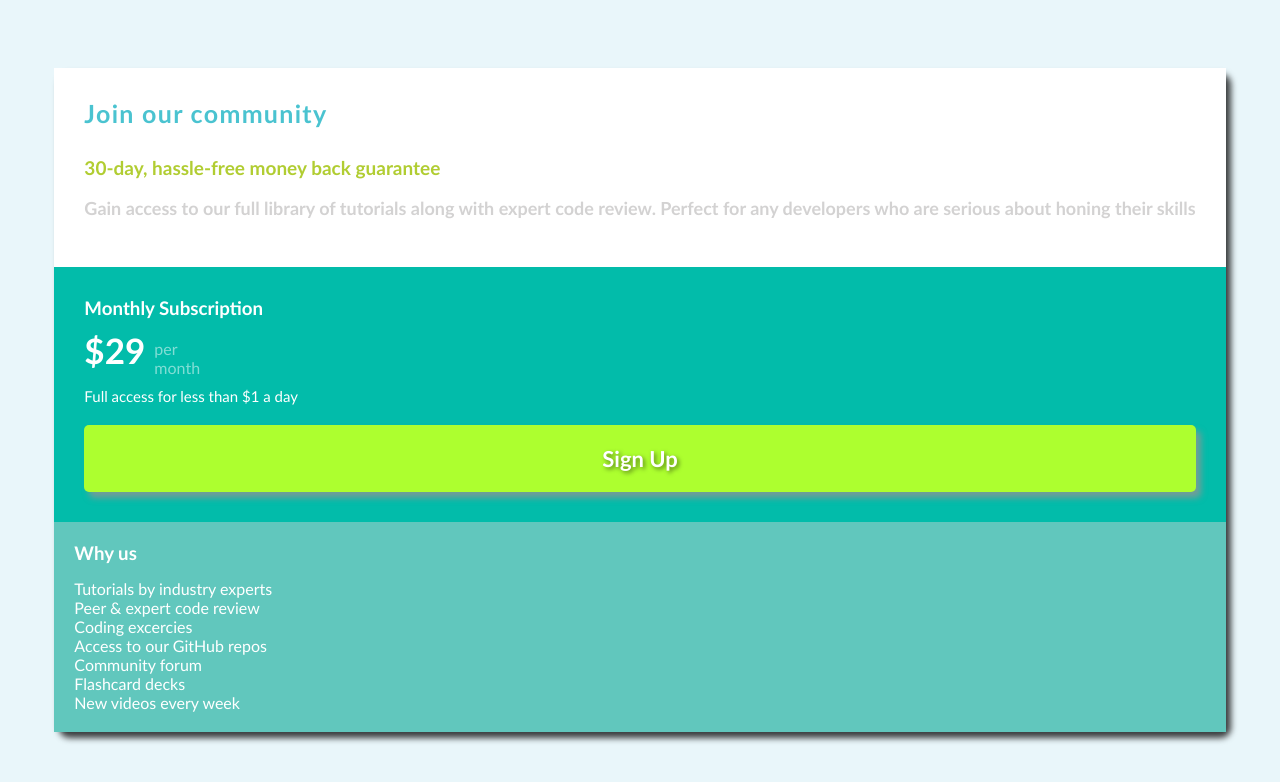
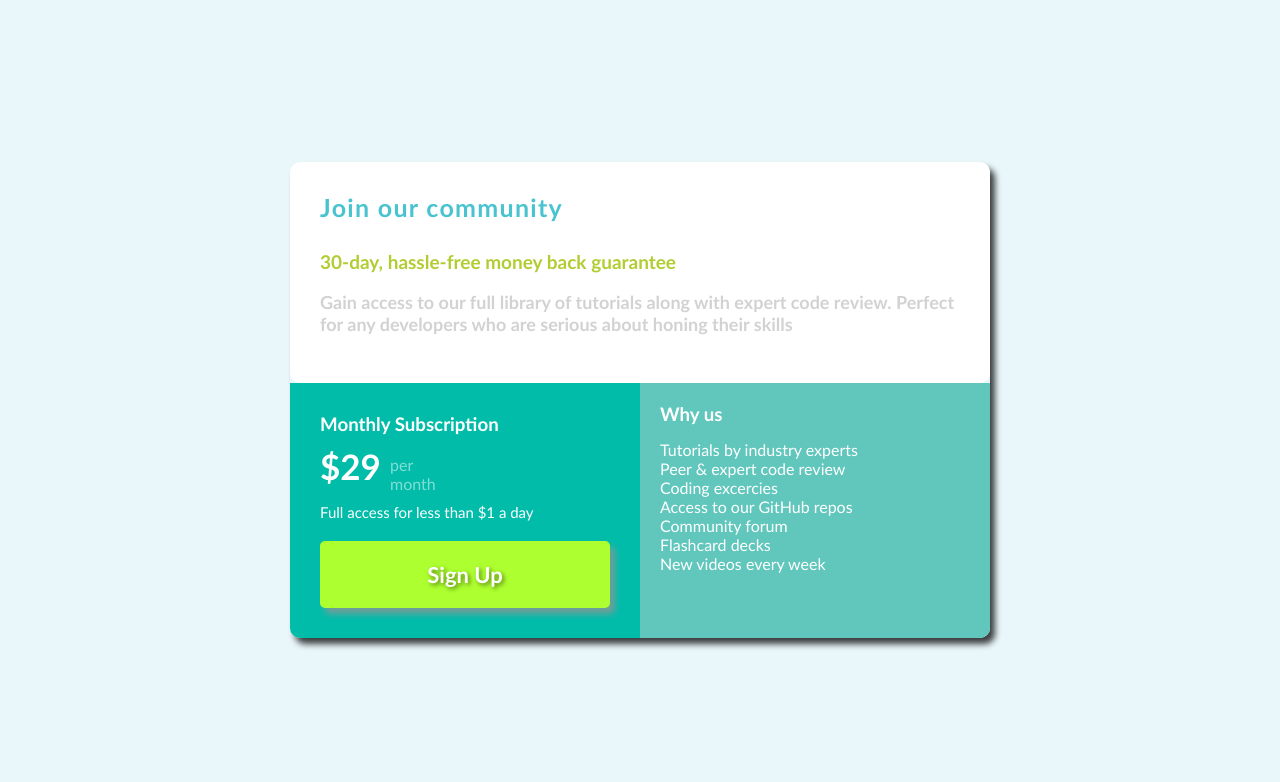
Before and after one commit to jime2803/tp-clase-9, a plain HTML site: page ejercicio-clase-9/tp-clase-9.html in a window 1280 px wide. Drawn offline with Linux system fonts and the light colour scheme.

Commit message:
last update css

```diff
--- a/ejercicio-clase-9/tp-clase-9.html
+++ b/ejercicio-clase-9/tp-clase-9.html
@@ -32,7 +32,7 @@
           </div>
           <p class="access">Full access for less than $1 a day</p>
           <div class="btn">
-            <a href="#">Sign Up</a>
+            <a href="sign up">Sign Up</a>
           </div>
         </div>
         <div class="box2">
--- a/style-clase-9/tp-clase-9.css
+++ b/style-clase-9/tp-clase-9.css
@@ -18,11 +18,17 @@ body {
   align-items: center;
   border-radius: 10px;
   box-shadow: 5px 6px 6px 0px rgba(0, 0, 0, 0.75);
-  margin: 50px;
+  margin: 650px;
+}
+
+.container .grid {
+  display: grid;
+  grid-template-columns: repeat(2, 350px);
 }
 
 .cont-cards {
   background-color: white;
+  border-radius: 10px;
 }
 
 .box-top {
@@ -60,6 +66,7 @@ body {
 .box1 {
   background-color: rgb(2, 188, 170);
   padding: 30px;
+  border-bottom-left-radius: 10px;
 }
 
 .box1 .payment {
@@ -109,6 +116,7 @@ body {
 .box2 {
   background-color: rgb(97, 199, 189);
   padding: 20px;
+  border-bottom-right-radius: 10px;
 }
 
 .list {
```
